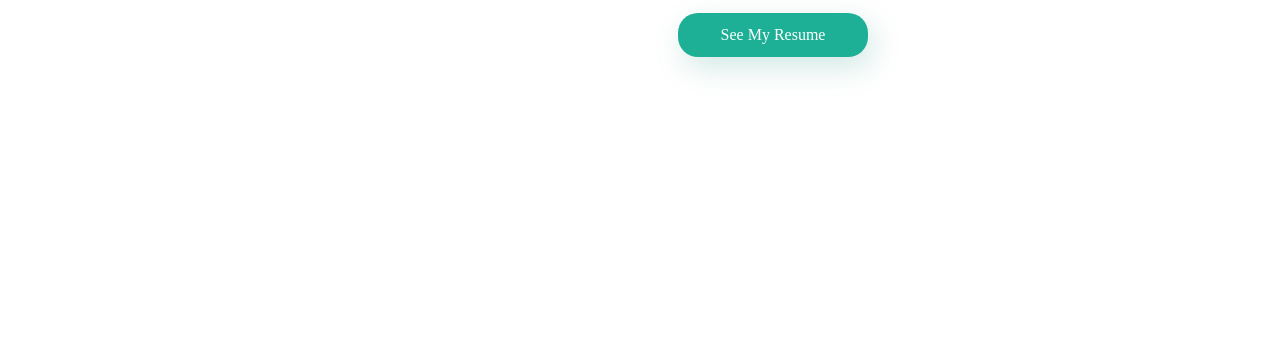
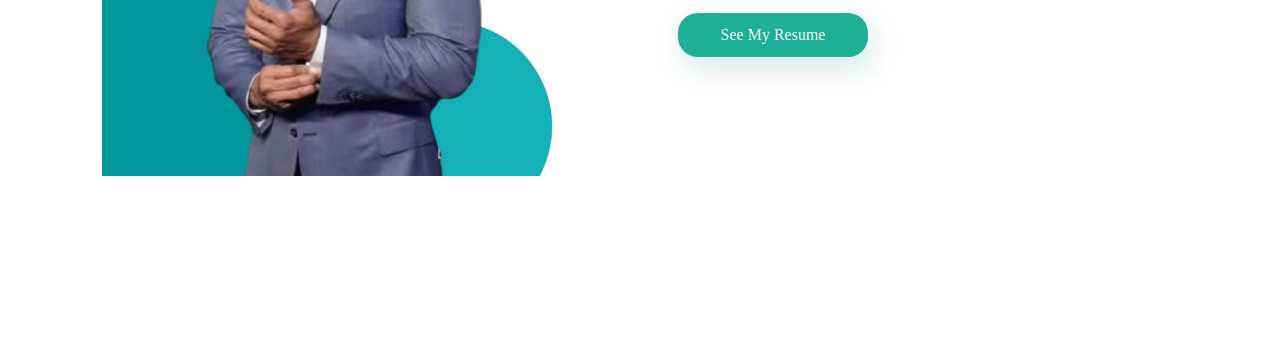
Before and after one commit to Fizzzu/Fizzzu.github.io, a plain HTML site: page index.html in a window 1280 px wide. Shown: the part 459-800 px from the top of the page. Drawn offline with Linux system fonts and the light colour scheme.

Commit message:
first commit

```diff
--- a/index.html
+++ b/index.html
@@ -26,7 +26,7 @@
 
 	<div class="Content">
 		<div class="image">
-			<img src="design.png" alt="Rock">
+			<img src="design.jpg" alt="Rock">
 		</div>
 		<div class="main-text">
 			<h1>Hello, I am the <br> Rock</h1>
```
